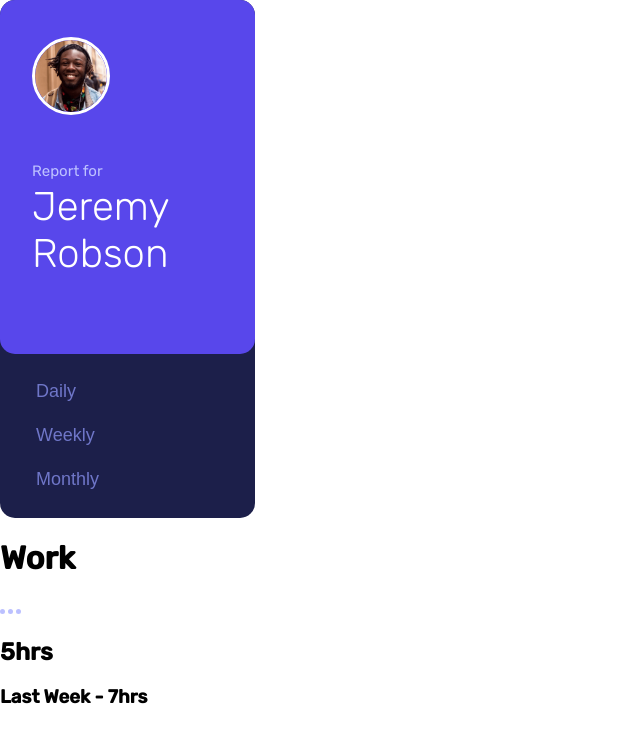
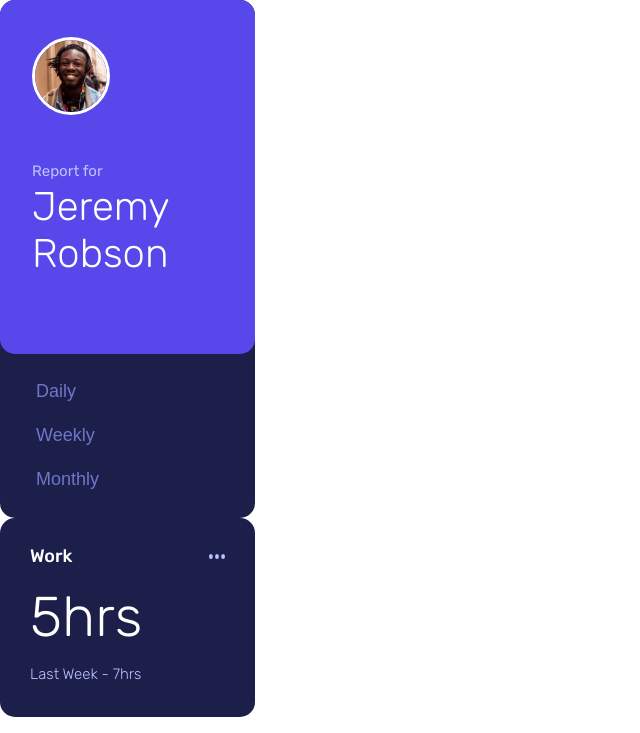
Before and after one commit to raych2/time-tracking-dashboard, a Next.js app: page / in a window 1280 px wide. Shown: the top 733 px of the page, without its empty margins (0-640 px from the left). Built offline with nearby package versions, Linux system fonts and the light colour scheme.

Commit message:
Add style to ActivityCard and TimeDisplay components

```diff
--- /dev/null
+++ b/components/ActivityCard.module.css
@@ -0,0 +1,40 @@
+.container {
+  height: 244px;
+  width: 255px;
+  border-radius: 15px;
+  color: var(--white);
+}
+.activity {
+  height: 199px;
+  border-radius: 15px;
+  background-color: var(--darker-blue);
+}
+.heading {
+  display: flex;
+  flex-flow: row wrap;
+  justify-content: space-between;
+  align-items: center;
+  margin: 0 30px;
+  padding: 15px 0 5px 0;
+}
+.activityType {
+  font-size: var(--fs);
+  font-weight: var(--fw-med);
+}
+.ellipsis {
+  height: 5px;
+  width: 16px;
+}
+.time {
+  margin-left: 30px;
+}
+.current {
+  margin: 0px;
+  font-size: 56px;
+  font-weight: var(--fw-light);
+}
+.previous {
+  font-size: 15px;
+  font-weight: var(--fw-light);
+  color: var(--pale-blue);
+}
--- a/components/ActivityCard.tsx
+++ b/components/ActivityCard.tsx
@@ -2,6 +2,7 @@ import Image from "next/image";
 import ellipsis from "public/images/icon-ellipsis.svg";
 import TimeDisplay from "./TimeDisplay";
 import { Activity } from "../pages";
+import styles from "./ActivityCard.module.css";
 
 type ActivityCardProps = {
   activity: Activity;
@@ -21,12 +22,15 @@ export default function ActivityCard({
     monthly: <TimeDisplay time={activity.timeframes.monthly} />,
   };
   return (
-    <div>
-      <div>
-        <h1>{activity.title}</h1>
-        <Image src={ellipsis} alt="ellipsis" />
+    <div className={styles.container}>
+      <div></div>
+      <div className={styles.activity}>
+        <div className={styles.heading}>
+          <h1 className={styles.activityType}>{activity.title}</h1>
+          <Image src={ellipsis} alt="ellipsis" className={styles.ellipsis}/>
+        </div>
+        {TIMEFRAME_STATES[selectedTime]}
       </div>
-      {TIMEFRAME_STATES[selectedTime]}
     </div>
   );
 }
--- a/components/TimeDisplay.tsx
+++ b/components/TimeDisplay.tsx
@@ -1,8 +1,10 @@
+import styles from "./ActivityCard.module.css";
+
 export default function TimeDisplay({ time }: any) {
   return (
-    <div>
-      <h2>{time.current}hrs</h2>
-      <h3>Last Week - {time.previous}hrs</h3>
+    <div className={styles.time}>
+      <h2 className={styles.current}>{time.current}hrs</h2>
+      <h3 className={styles.previous}>Last Week - {time.previous}hrs</h3>
     </div>
   );
 }
```
